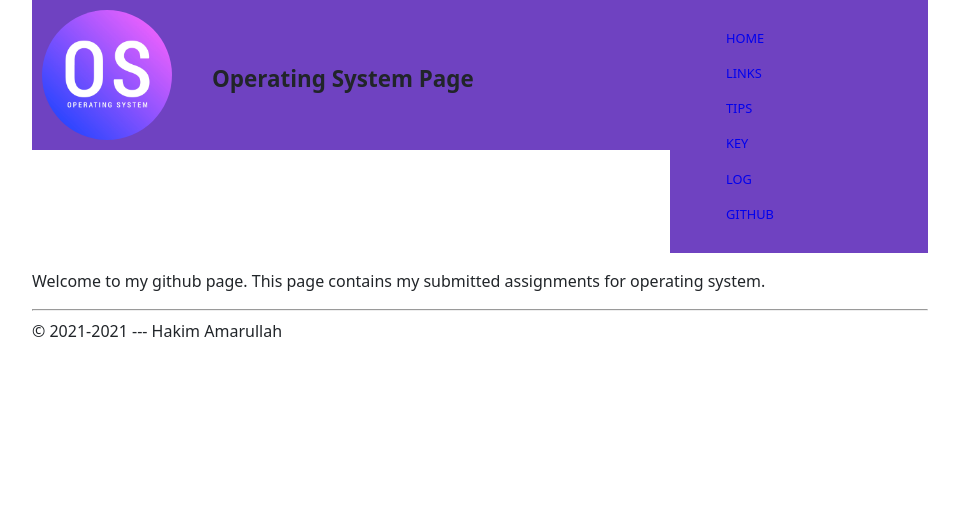
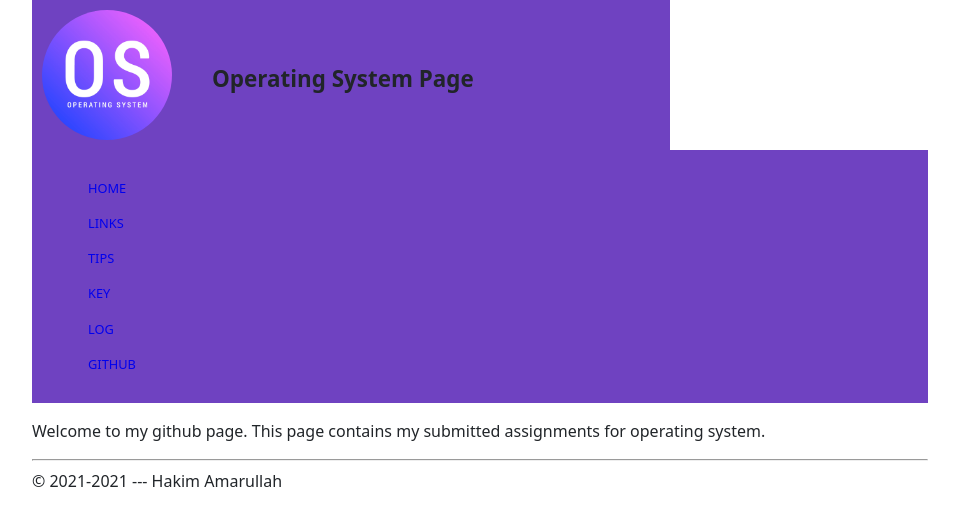
Before and after one commit to hakimamarullah/os212, a Jekyll site: the page built from index.md, in a window 1280 px wide. Shown: the top 526 px of the page, without its empty margins (160-1119 px from the left). Built offline with Jekyll 4.4.1, drawn with Linux system fonts in a browser that asks for light colours.

Commit message:
update styling

```diff
--- a/assets/css/style.css
+++ b/assets/css/style.css
@@ -39,6 +39,11 @@ body {
     padding-right: 10px;
     text-align: left;
 }
+.row:after {
+  content: "";
+  display: table;
+  clear: both;
+}
 
 .left {
     width: 130px;
@@ -59,9 +64,6 @@ body {
     border-width: 0px;
     margin: 0px;
     background-color: #6f42c1;
-    position: relative;
-    display: flex;
-    flex-wrap: wrap;
     align-items: center;
     justify-content: space-between;
     padding-top: .5rem;
```
